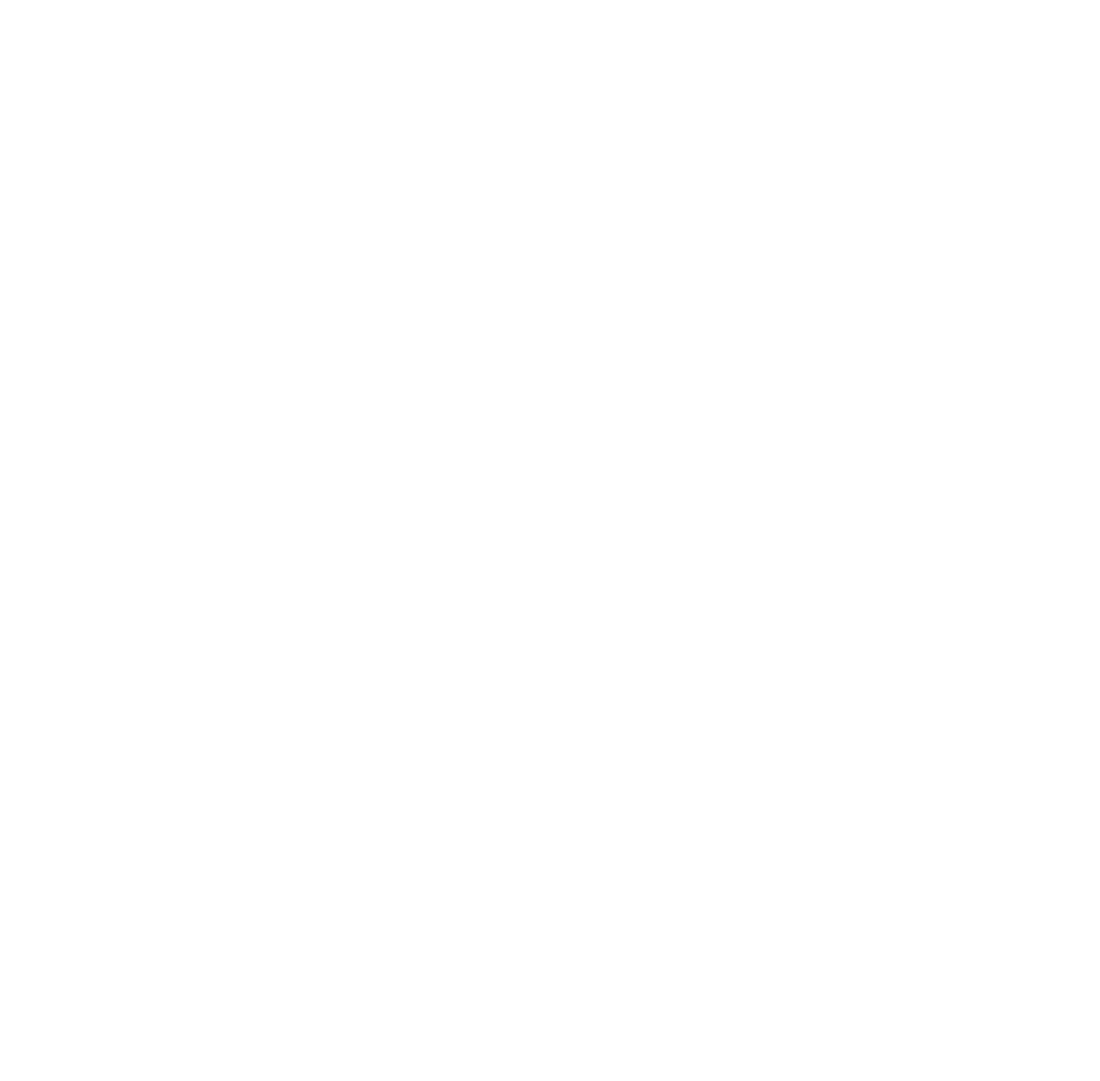
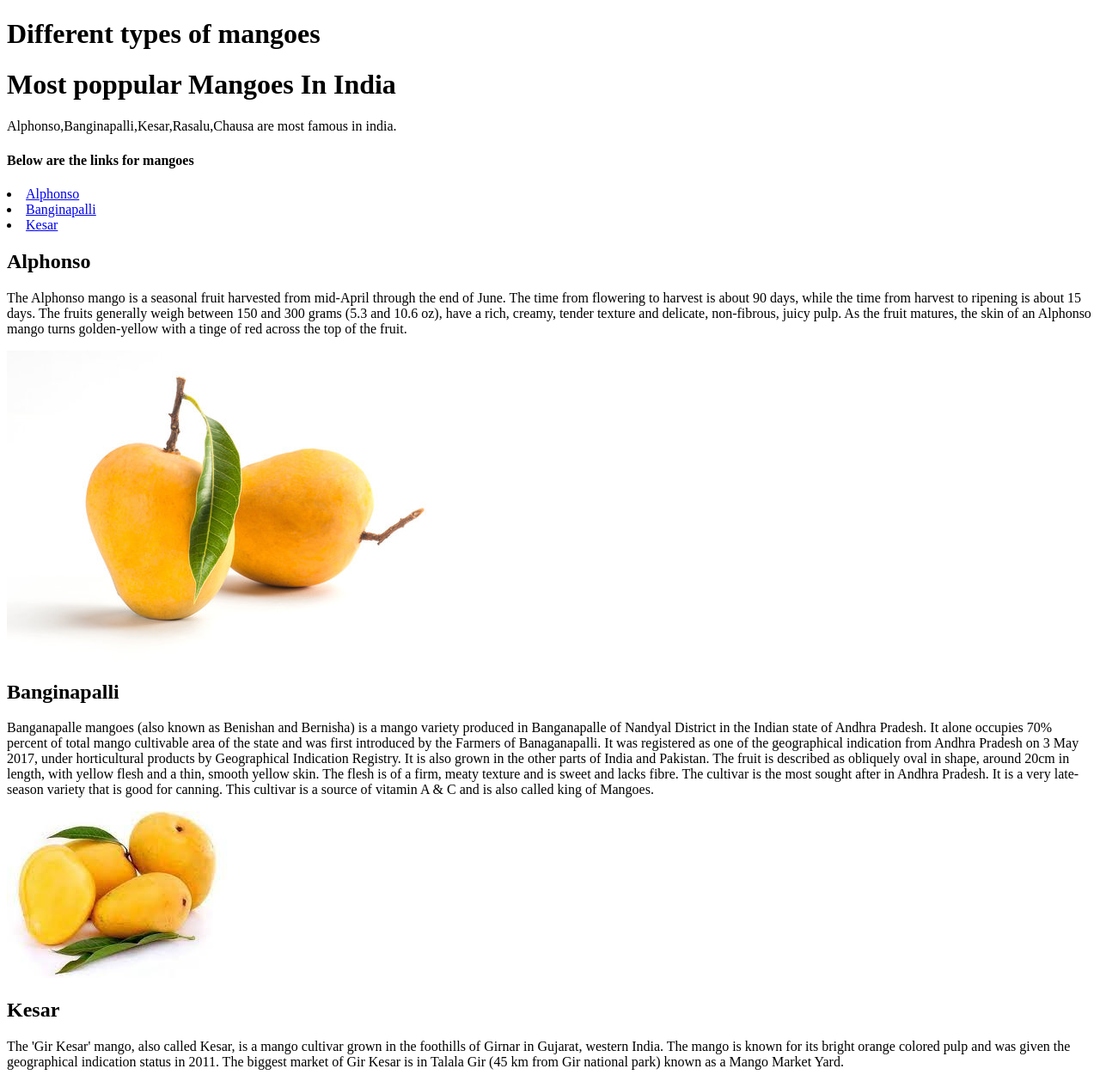
Before and after one commit to LaunchCodeAllhubs/js-assignment-4-html-me-something-dhana0208, a website: page index.html in a window 1280 px wide. Shown: the top 1258 px of the page at 86% size. Before the commit the page ends 800 px from the top, so only its background shows below. Drawn offline with Linux system fonts and the light colour scheme.

Commit message:
html changes

```diff
--- a/index.html
+++ b/index.html
@@ -3,6 +3,45 @@
    <head>
    </head>
    <body>
-      <!-- Write your HTML in this file! -->
+      <h1>Different types of mangoes</h1>
+      <main>
+         <h1>Most poppular Mangoes In India</h1>
+      <p>Alphonso,Banginapalli,Kesar,Rasalu,Chausa are most famous in india.</p>
+      <h4>Below are the links for mangoes</h4>
+      <ul></ul>
+        <li><a rel="noopener" target="-blank"href="#alphonso">Alphonso</a></li>
+        <li><a rel="noopener" target="-blank"href="#banginapalli">Banginapalli</a></li>
+        <li><a rel="noopener" target="-blank"href="#kesar">Kesar</a></li>
+      <article
+         id="alphonso">
+         <header>
+       <h2>Alphonso</h2>
+         </header>
+         <p>The Alphonso mango is a seasonal fruit harvested from mid-April through the end of June. The time from flowering to harvest is about 90 days, while the time from harvest to ripening is about 15 days. The fruits generally weigh between 150 and 300 grams (5.3 and 10.6 oz), have a rich, creamy, tender texture and delicate, non-fibrous, juicy pulp. As the fruit matures, the skin of an Alphonso mango turns golden-yellow with a tinge of red across the top of the fruit.</p>
+      <img  src="./images/alphono.jpg">
+
+      </article>
+
+    <article
+    id=banginapalli>
+      <header>
+      <h2>Banginapalli</h2>
+      </header>
+      <p>Banganapalle mangoes (also known as Benishan and Bernisha) is a mango variety produced in Banganapalle of Nandyal District in the Indian state of Andhra Pradesh. It alone occupies 70% percent of total mango cultivable area of the state and was first introduced by the Farmers of Banaganapalli. It was registered as one of the geographical indication from Andhra Pradesh on 3 May 2017, under horticultural products by Geographical Indication Registry. It is also grown in the other parts of India and Pakistan. The fruit is described as obliquely oval in shape, around 20cm in length, with yellow flesh and a thin, smooth yellow skin. The flesh is of a firm, meaty texture and is sweet and lacks fibre. The cultivar is the most sought after in Andhra Pradesh. It is a very late-season variety that is good for canning. This cultivar is a source of vitamin A & C and is also called king of Mangoes.</p>
+      <img src="./images/banginapalli.jpeg">
+    </article>
+
+    <article
+      id=kesar>
+      <header>
+      <h2>Kesar</h2>
+      </header>
+      <p>The 'Gir Kesar' mango, also called Kesar, is a mango cultivar grown in the foothills of Girnar in Gujarat, western India. The mango is known for its bright orange colored pulp and was given the geographical indication status in 2011. The biggest market of Gir Kesar is in Talala Gir (45 km from Gir national park) known as a Mango Market Yard.</p>
+      <img src="./images/kesar.webp" width="500" height="500">
+    </article>
+
+
+   </main>
+   <footer>&copy;This website is made from launch code.</footer>
    </body>
 </html>
```
Also changed, not shown: images/alphono.jpg (added), images/banginapalli.jpeg (added), images/kesar.webp (added), spec/banginapalli.jpeg (added).
